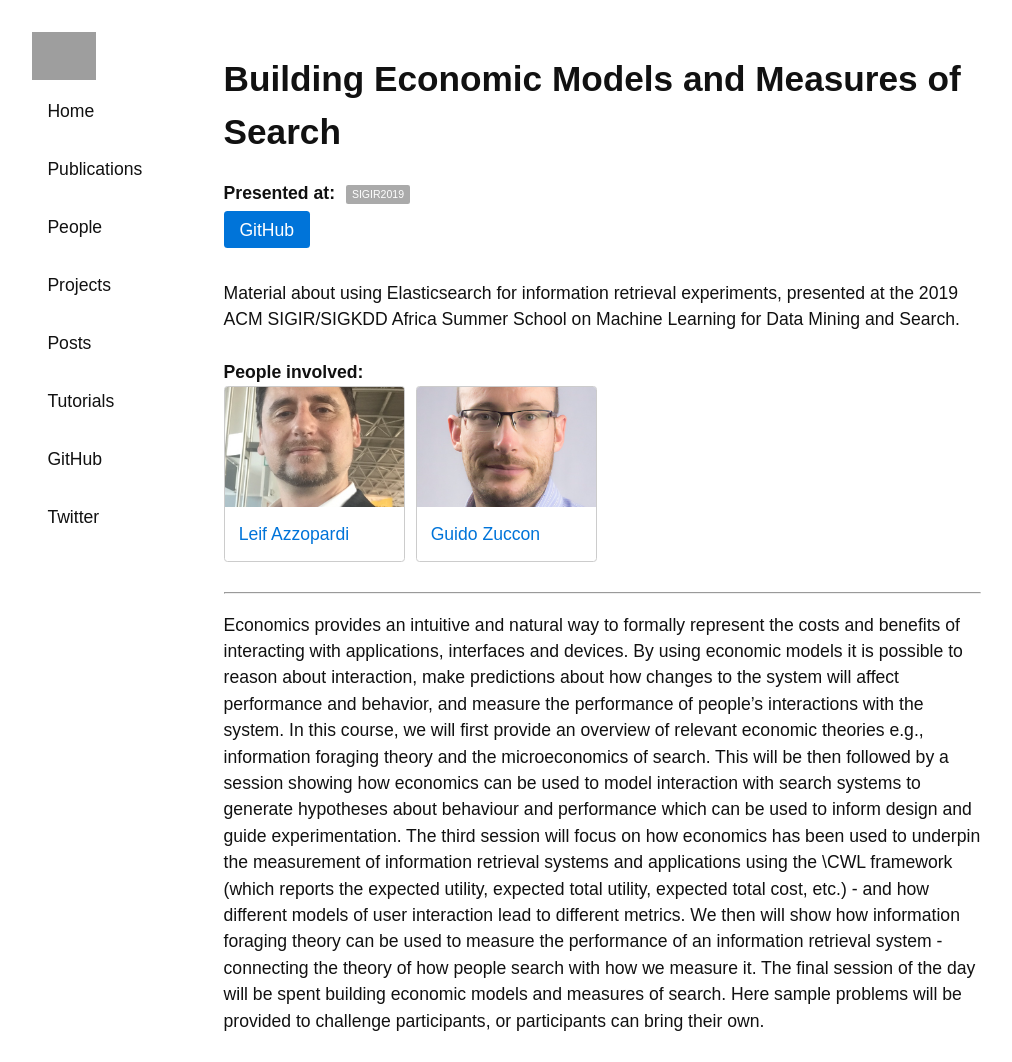
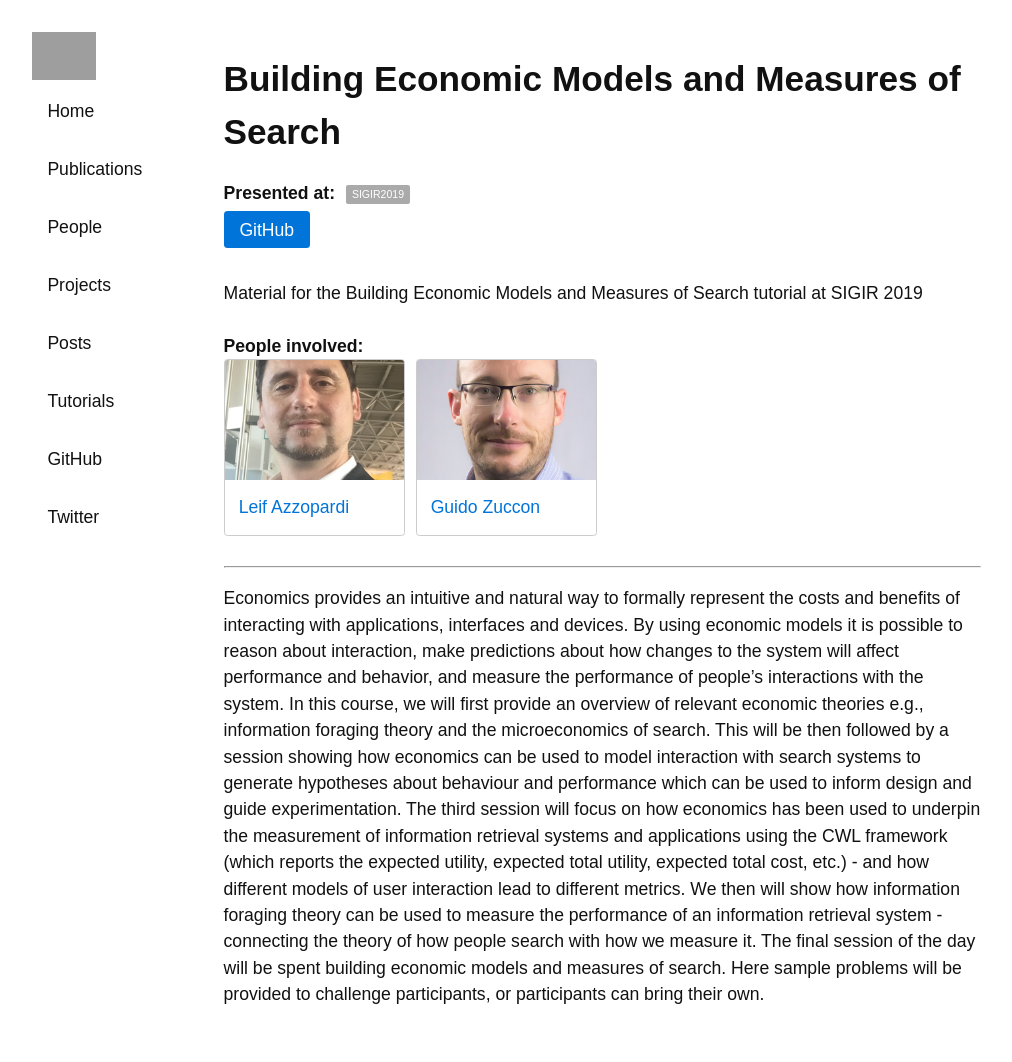
Before and after one commit to ielab/ielab.github.io, a Jekyll site: the page built from _tutorials/economic-models-measures-search.md, in a window 1280 px wide. Shown: the whole page, without its empty margins (139-1151 px from the left). Built offline with Jekyll 4.4.1, drawn with Linux system fonts in a browser that asks for light colours; after the commit the page ends 1036 px from its top, so only the background shows below that; grey boxes are pictures that could not be loaded.

Commit message:
Update economic-models-measures-search.md

```diff
--- a/_tutorials/economic-models-measures-search.md
+++ b/_tutorials/economic-models-measures-search.md
@@ -2,7 +2,7 @@
 name: Building Economic Models and Measures of Search
 venues: [SIGIR2019]
 people: [leif-azzopardi, alistair-moffat, paul-thomas, guido-zuccon]
-description: Material about using Elasticsearch for information retrieval experiments, presented at the 2019 ACM SIGIR/SIGKDD Africa Summer School on Machine Learning for Data Mining and Search.
+description: Material for the Building Economic Models and Measures of Search tutorial at SIGIR 2019
 links:
  - url: https://github.com/ielab/bemms2019
    name: GitHub
@@ -10,4 +10,4 @@ links:
 
 
 
-Economics provides an intuitive and natural way to formally represent the costs and benefits of interacting with applications, interfaces and devices. By using economic models it is possible to reason about interaction, make predictions about how changes to the system will affect performance and behavior, and measure the performance of people's interactions with the system.  In this course, we will first provide an overview of relevant economic theories e.g., information foraging theory and the microeconomics of search. This will be then followed by a session showing how economics can be used to model interaction with search systems to generate hypotheses about behaviour and performance which can be used to inform design and guide experimentation. The third session will focus on how economics has been used to underpin the measurement of information retrieval systems and applications using the \CWL framework (which reports the expected utility, expected total utility, expected total cost, etc.) - and how  different models of user interaction lead to different metrics. We then will show how information foraging theory can be used to measure the performance of an information retrieval system - connecting the theory of how people search with how we measure it. The final session of the day will be spent building economic models and measures of search. Here sample problems will be provided to challenge participants, or participants can bring their own.
+Economics provides an intuitive and natural way to formally represent the costs and benefits of interacting with applications, interfaces and devices. By using economic models it is possible to reason about interaction, make predictions about how changes to the system will affect performance and behavior, and measure the performance of people's interactions with the system.  In this course, we will first provide an overview of relevant economic theories e.g., information foraging theory and the microeconomics of search. This will be then followed by a session showing how economics can be used to model interaction with search systems to generate hypotheses about behaviour and performance which can be used to inform design and guide experimentation. The third session will focus on how economics has been used to underpin the measurement of information retrieval systems and applications using the CWL framework (which reports the expected utility, expected total utility, expected total cost, etc.) - and how  different models of user interaction lead to different metrics. We then will show how information foraging theory can be used to measure the performance of an information retrieval system - connecting the theory of how people search with how we measure it. The final session of the day will be spent building economic models and measures of search. Here sample problems will be provided to challenge participants, or participants can bring their own.
```
